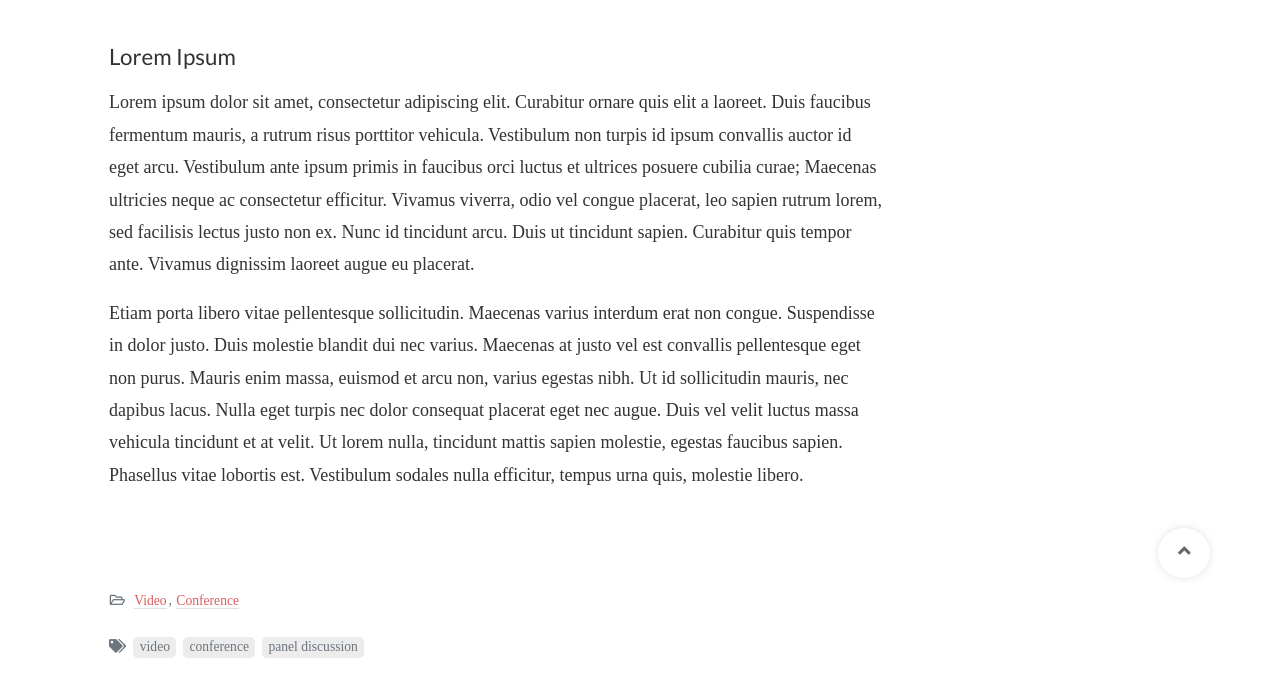
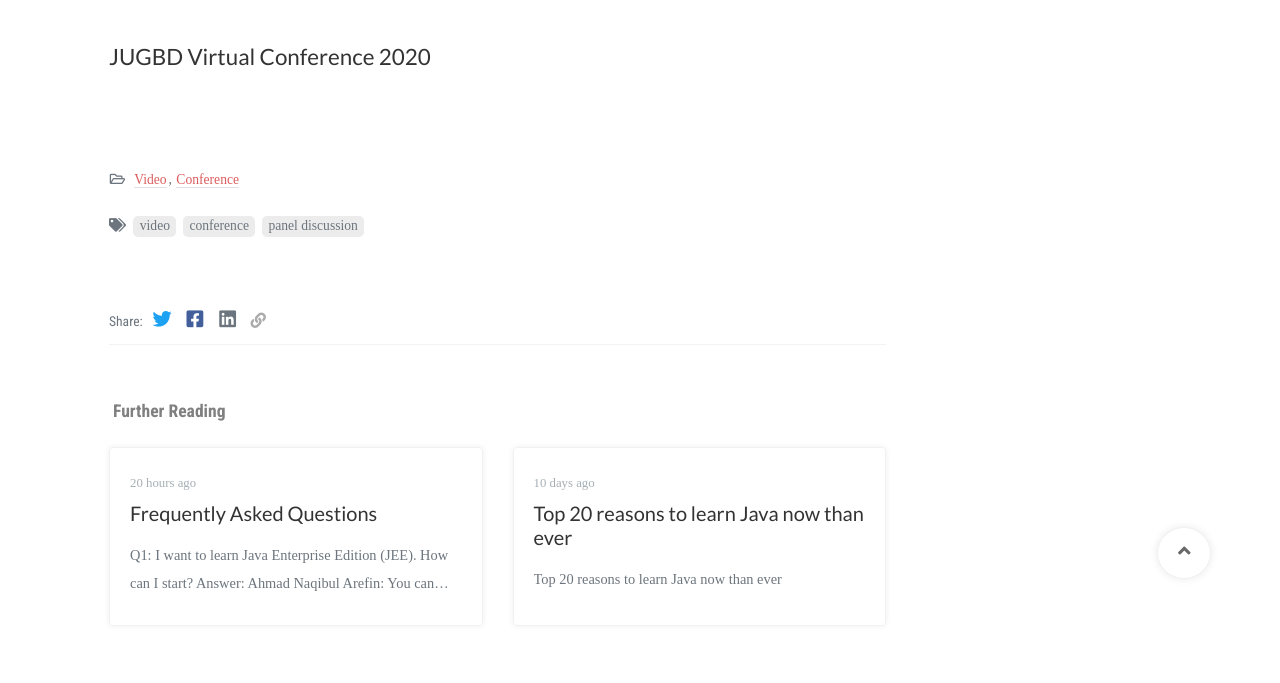
Before and after one commit to jugbd/jugbd.org, a Jekyll site: the page built from _posts/2020-12-12-jugbd-virtual-conference.md, in a window 1280 px wide and 900 px high, scrolled down 447 px, cut to the strip 217-900 px from the top of the window. Built offline with Jekyll 4.4.1, drawn with Linux system fonts in a browser that asks for light colours; nearby versions of some CDN libraries; some web fonts are replaced; comment, search, counter and statistics services are not loaded; some of the changed text lies outside the part shown.

Commit message:
Update from Forestry.io A. N. M. Bazlur Rahman (Rokon) updated _posts/2020-12-12-jugbd-virtual-conference.md

```diff
--- a/_posts/2020-12-12-jugbd-virtual-conference.md
+++ b/_posts/2020-12-12-jugbd-virtual-conference.md
@@ -1,18 +1,18 @@
 ---
 title: JUGBD Virtual Conference 2020
 author: JUGBD
-date: 2019-12-12 00:00:00 +0600
-categories: [Video, Conference]
-tags: [video, conference,  panel discussion]
+date: 2019-12-12T00:00:00.000+06:00
+categories:
+- Video
+- Conference
+tags:
+- video
+- conference
+- panel discussion
 comments: true
-excerpt_separator: <!--more-->
+excerpt_separator: "<!--more-->"
 youtube_id: ozhbNmcD18g
 pin: true
+
 ---
-## Lorem Ipsum
-
-Lorem ipsum dolor sit amet, consectetur adipiscing elit. Curabitur ornare quis elit a laoreet. Duis faucibus fermentum mauris, a rutrum risus porttitor vehicula. Vestibulum non turpis id ipsum convallis auctor id eget arcu. Vestibulum ante ipsum primis in faucibus orci luctus et ultrices posuere cubilia curae; Maecenas ultricies neque ac consectetur efficitur. Vivamus viverra, odio vel congue placerat, leo sapien rutrum lorem, sed facilisis lectus justo non ex. Nunc id tincidunt arcu. Duis ut tincidunt sapien. Curabitur quis tempor ante. Vivamus dignissim laoreet augue eu placerat.
-
-<!--more-->
-
-Etiam porta libero vitae pellentesque sollicitudin. Maecenas varius interdum erat non congue. Suspendisse in dolor justo. Duis molestie blandit dui nec varius. Maecenas at justo vel est convallis pellentesque eget non purus. Mauris enim massa, euismod et arcu non, varius egestas nibh. Ut id sollicitudin mauris, nec dapibus lacus. Nulla eget turpis nec dolor consequat placerat eget nec augue. Duis vel velit luctus massa vehicula tincidunt et at velit. Ut lorem nulla, tincidunt mattis sapien molestie, egestas faucibus sapien. Phasellus vitae lobortis est. Vestibulum sodales nulla efficitur, tempus urna quis, molestie libero.
+## JUGBD Virtual Conference 2020
```
